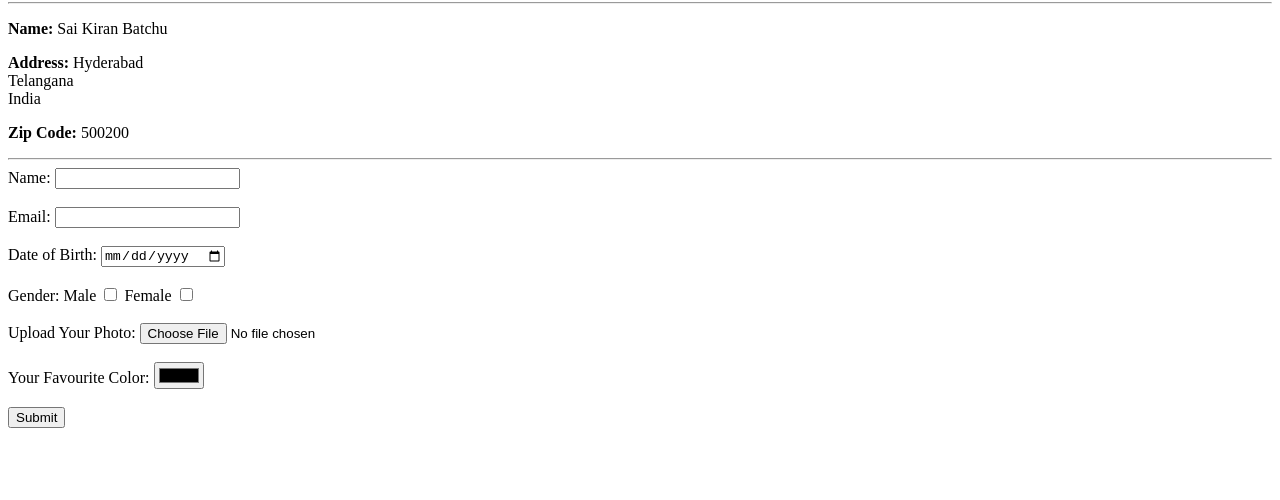
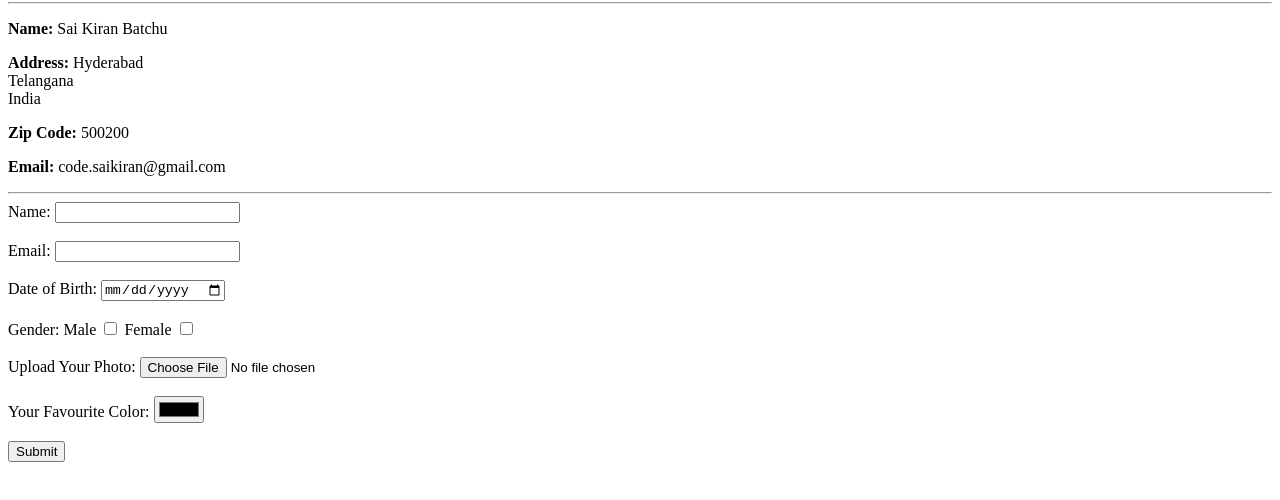
Before and after one commit to NotSKB/CV, a plain HTML site: page contactInfo.html in a window 1280 px wide. Shown: the part 78-578 px from the top of the page. Drawn offline with Linux system fonts and the light colour scheme.

Commit message:
Added email

```diff
--- a/contactInfo.html
+++ b/contactInfo.html
@@ -15,6 +15,7 @@
     India <br>
     </p>
     <p><strong>Zip Code:</strong> 500200</p>
+    <p><strong>Email:</strong> code.saikiran@gmail.com</p>
     <hr>
     <form action="">
         <label for="">Name: </label>
```
